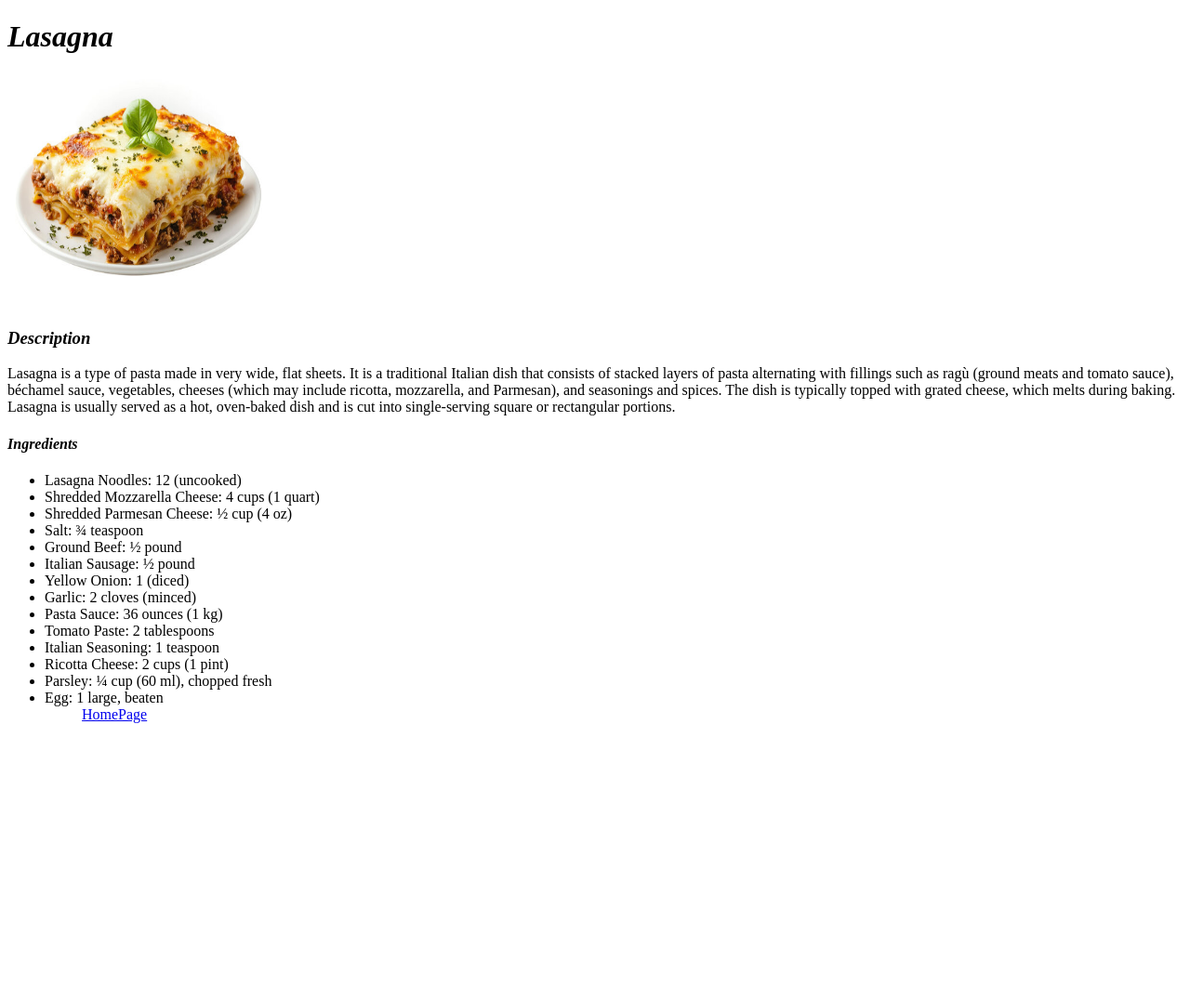
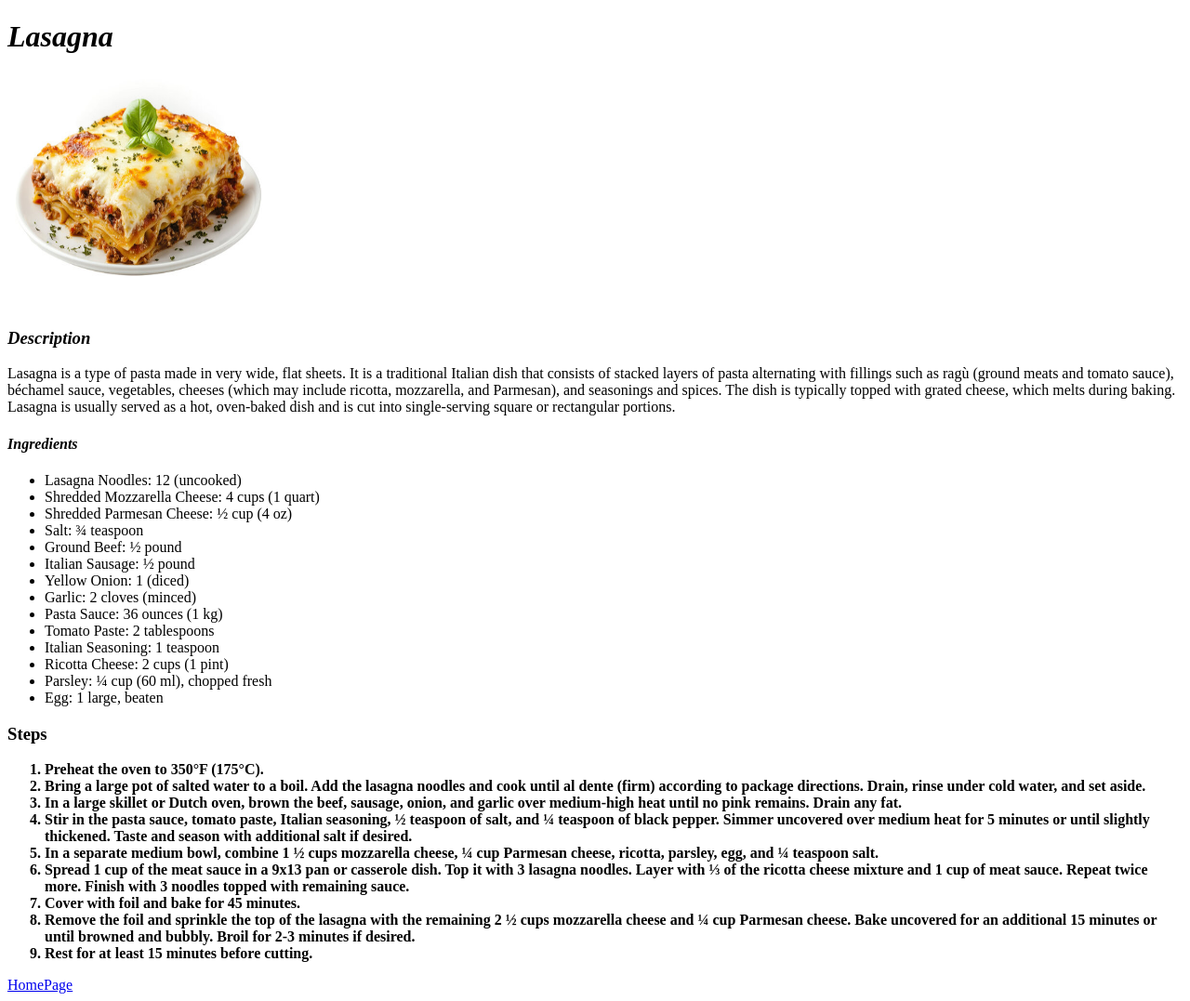
Before and after one commit to VincentD007/odin-recipes, a plain HTML site: page recipes/lasagna.html in a window 1280 px wide. Shown: the whole page at 93% size. Before the commit the page ends 800 px from the top, so only its background shows below. Drawn offline with Linux system fonts and the light colour scheme.

Commit message:
Added an ordered list of steps to each recipe

```diff
--- a/recipes/lasagna.html
+++ b/recipes/lasagna.html
@@ -35,7 +35,31 @@
       <li>Ricotta Cheese: 2 cups (1 pint)</li>
       <li>Parsley: ¼ cup (60 ml), chopped fresh</li>
       <li>Egg: 1 large, beaten</li>
-    <ul>
-  <a href="../index.html">HomePage</a>
+    </ul>
+    <h3>Steps</h3>
+    <ol><strong>
+      <li>Preheat the oven to 350°F (175°C).</li>
+      <li>Bring a large pot of salted water to a boil. Add the
+      lasagna noodles and cook until al dente (firm) according to
+      package directions. Drain, rinse under cold water, and set aside.</li>
+      <li>In a large skillet or Dutch oven, brown the beef, sausage,
+      onion, and garlic over medium-high heat until no pink remains. Drain any fat.</li>
+      <li>Stir in the pasta sauce, tomato paste, Italian seasoning, ½ teaspoon of salt,
+      and ¼ teaspoon of black pepper. Simmer uncovered over medium heat
+      for 5 minutes or until slightly thickened. Taste and season with
+      additional salt if desired.</li>
+      <li>In a separate medium bowl, combine 1 ½ cups mozzarella cheese,
+      ¼ cup Parmesan cheese, ricotta, parsley, egg, and ¼ teaspoon salt.</li>
+      <li>Spread 1 cup of the meat sauce in a 9x13 pan or casserole dish. Top it with
+      3 lasagna noodles. Layer with ⅓ of the ricotta cheese mixture and 1 cup
+      of meat sauce. Repeat twice more. Finish with 3 noodles topped with remaining sauce.</li>
+      <li>Cover with foil and bake for 45 minutes.</li>
+      <li>Remove the foil and sprinkle the top of the lasagna with the
+      remaining 2 ½ cups mozzarella cheese and ¼ cup Parmesan cheese. Bake
+      uncovered for an additional 15 minutes or until browned and bubbly. Broil
+      for 2-3 minutes if desired.</li>
+      <li>Rest for at least 15 minutes before cutting.</li>
+    </strong></ol>
+    <a href="../index.html">HomePage</a>
   </body>
 </html>
```
Also changed, not shown: recipes/beefskillet.html (+17 -0 lines), recipes/californiaroll.html (+24 -0 lines).
